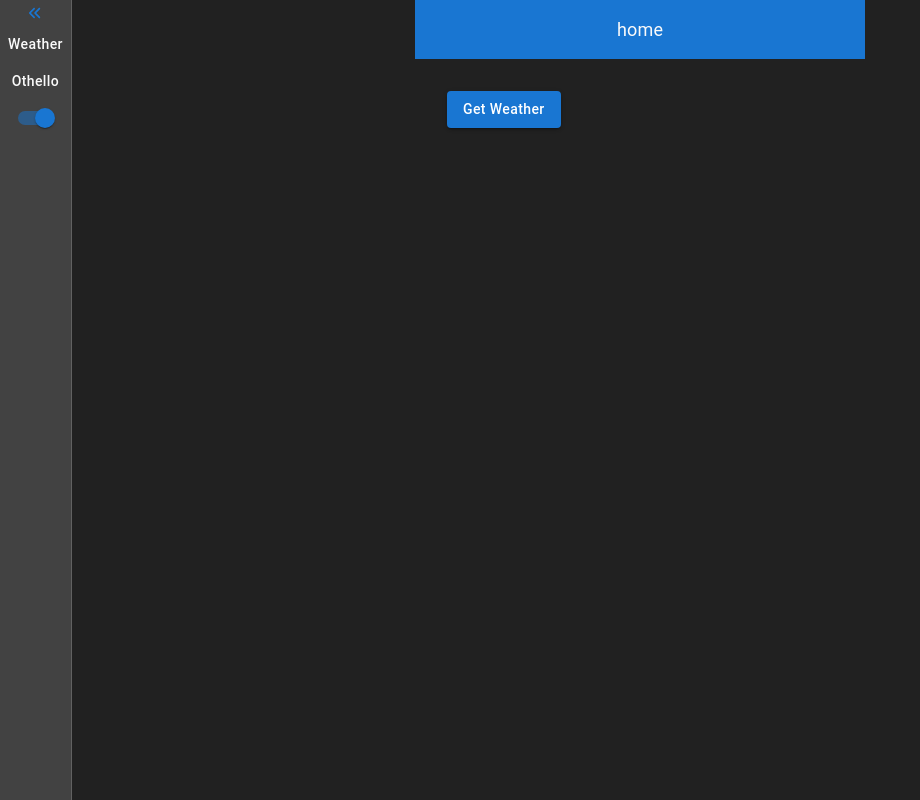
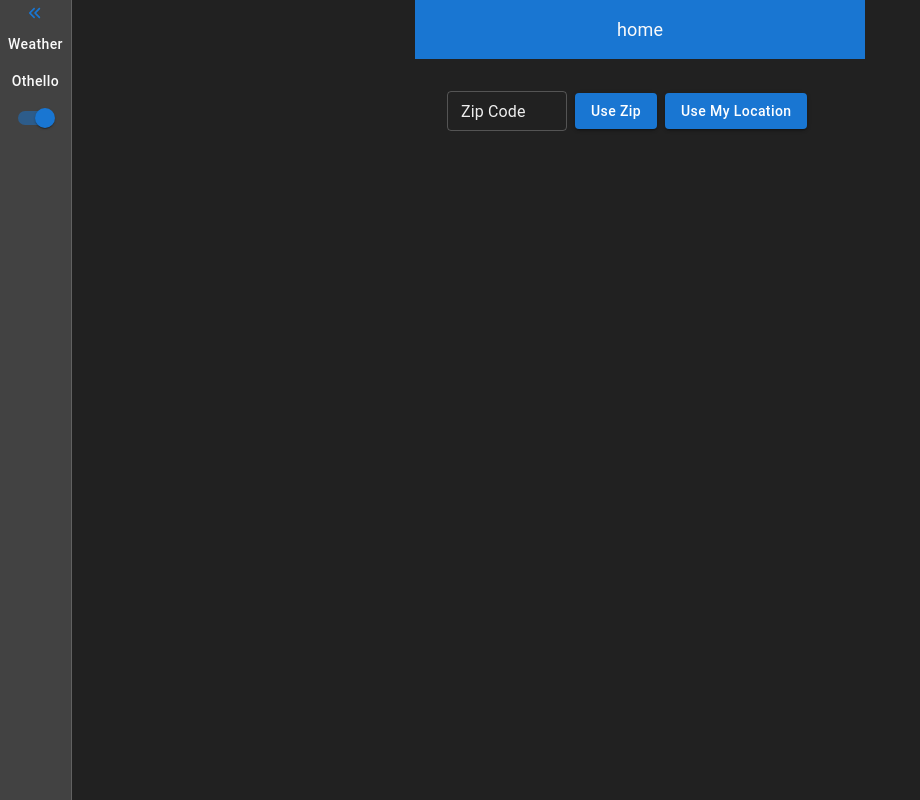
Before and after one commit to ClarenceLuk/web-app, a React (Create React App) app: page / in a window 1280 px wide. Shown: the whole page, without its empty margins (0-920 px from the left). Built offline with nearby package versions, Linux system fonts and the light colour scheme; some icons are missing.

Commit message:
started adding use zip button

```diff
--- a/src/pages/weather/weather.tsx
+++ b/src/pages/weather/weather.tsx
@@ -1,6 +1,6 @@
 // Weather.tsx
 import React, { useState } from 'react';
-import { Box, Typography, Button, useTheme } from '@mui/material';
+import { Box, Typography, Button, useTheme, TextField } from '@mui/material';
 import WeatherCard from './weatherCard';
 import getOpenMeteoWeather from './getOpenMeteoWeather';
 import Calendar from './calendar';
@@ -30,6 +30,23 @@ const handleLocation = (): Promise<Coordinates> => {
   });
 };
 
+// Fetch coordinates from a US zip code using OpenWeatherMap Geocoding API
+const getCoordinatesFromZip = async (zip: string): Promise<Coordinates> => {
+  // You can use your own API key or a different geocoding service if you prefer
+  const apiKey = 'demo'; // Replace with your OpenWeatherMap API key
+  const response = await fetch(
+    `https://api.openweathermap.org/geo/1.0/zip?zip=${zip},US&appid=${apiKey}`
+  );
+  if (!response.ok) {
+    throw new Error('Invalid zip code or failed to fetch location.');
+  }
+  const data = await response.json();
+  return {
+    latitude: data.lat,
+    longitude: data.lon,
+  };
+};
+
 const Weather: React.FC = () => {
   const theme = useTheme();
   const [weatherData, setWeatherData] = useState<any>(null);
@@ -37,26 +54,41 @@ const Weather: React.FC = () => {
   const [userLocation, setUserLocation] = useState<Coordinates | null>(null);
   const [error, setError] = useState<string | null>(null);
   const [selectedForecastIndex, setSelectedForecastIndex] = useState<number | null>(null);
+  const [zipCode, setZipCode] = useState<string>('');
 
-  const fetchWeatherData = async () => {
+  const fetchWeatherData = async (coords?: Coordinates) => {
     setLoading(true);
     setError(null);
     try {
-      let location = userLocation;
+      let location = coords || userLocation;
       if (!location) {
         location = await handleLocation();
         setUserLocation(location);
       }
       if (location) {
-        // getOpenMeteoWeather returns the merged weather data.
         const weather = await getOpenMeteoWeather({
           latitude: location.latitude,
           longitude: location.longitude,
         });
         setWeatherData(weather);
-        // Reset selection when new data arrives.
         setSelectedForecastIndex(null);
       }
+    } catch (err: any) {
+      setError(err.message);
+    } finally {
+      setLoading(false);
+    }
+  };
+
+  // Handle zip code submit
+  const handleZipSubmit = async (e: React.FormEvent) => {
+    e.preventDefault();
+    setError(null);
+    setLoading(true);
+    try {
+      const coords = await getCoordinatesFromZip(zipCode);
+      setUserLocation(coords);
+      await fetchWeatherData(coords);
     } catch (err: any) {
       setError(err.message);
     } finally {
@@ -84,9 +116,18 @@ const Weather: React.FC = () => {
 
   return (
     <Box sx={{ padding: 2 }}>
+      <form onSubmit={handleZipSubmit} style={{ display: 'flex', alignItems: 'center', gap: 8, marginBottom: 16 }}>
+        <TextField
+          label="Zip Code"
+          variant="outlined"
+          size="small"
+          value={zipCode}
+          onChange={(e) => setZipCode(e.target.value)}
+          sx={{ width: 120 }}
+        />
         <Button
+          type="submit"
           variant="contained"
-        onClick={fetchWeatherData}
           sx={{
             backgroundColor: theme.palette.primary.main,
             color: theme.palette.primary.contrastText,
@@ -95,8 +136,22 @@ const Weather: React.FC = () => {
             },
           }}
         >
-        Get Weather
+          Use Zip
         </Button>
+        <Button
+          variant="contained"
+          onClick={() => fetchWeatherData()}
+          sx={{
+            backgroundColor: theme.palette.primary.main,
+            color: theme.palette.primary.contrastText,
+            '&:hover': {
+              backgroundColor: theme.palette.primary.dark,
+            },
+          }}
+        >
+          Use My Location
+        </Button>
+      </form>
       {loading && <Typography variant="h6">Loading weather data...</Typography>}
       {error && <Typography variant="h6" color="error">{error}</Typography>}
 
```
Lines whose indentation alone changed are shown as unchanged.
